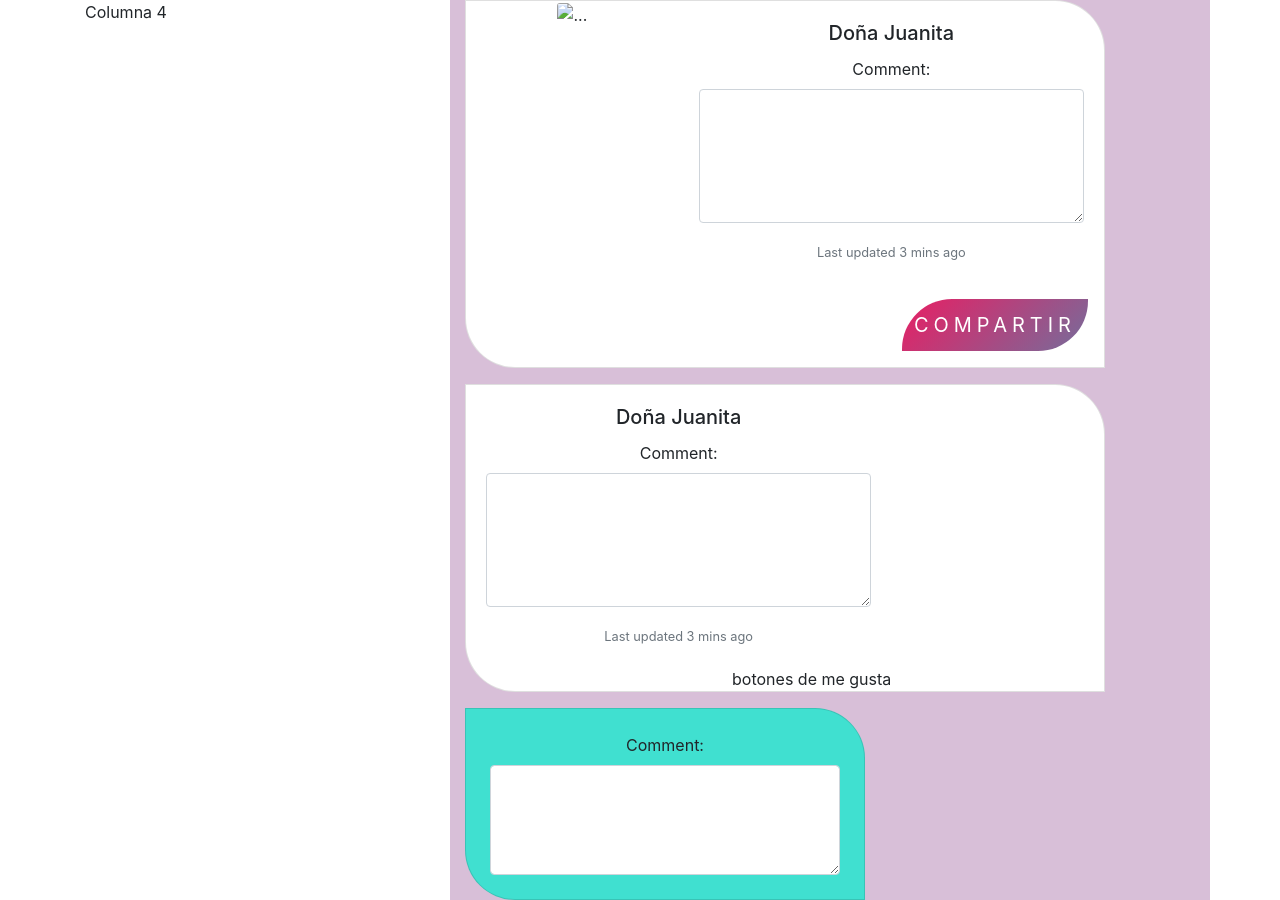
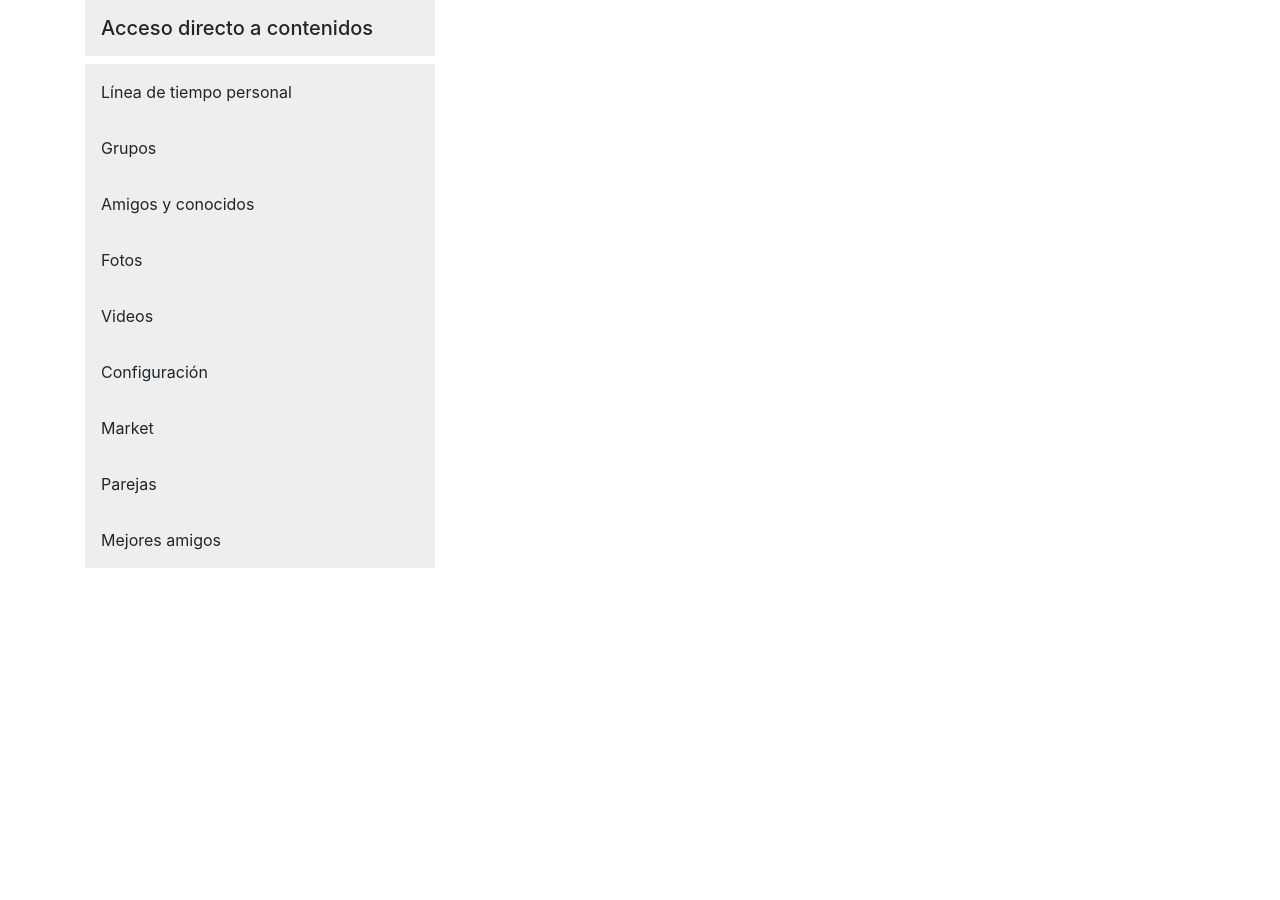
Before and after one commit to pcidsoto/Ejercicio-Grupal-4-Bootstrap, a plain HTML site: page main.html in a window 1280 px wide. After the commit the page ends 800 px from the top, so only its background shows below. Drawn offline with nearby package versions, Linux system fonts and the light colour scheme.

Commit message:
conflicto de ramas **

```diff
--- a/main.html
+++ b/main.html
@@ -12,59 +12,22 @@
 <body>
     <div class="container">
         <div class="row">
-            <div class="col-4">Columna 4</div>
-            <div class="col-8 col-sm-8 col-md-8 col-lg-8" style="background:thistle;">
-                <div class="card mb-3 text-center">
-                    <div class="row no-gutters">
-                      <div class="col-md-4">
-                        <img src="img/undraw_female_avatar_w3jk.svg" class="card-img img-responsive" alt="...">
-                      </div>
-                      <div class="col-md-8">
-                        <div class="card-body">
-                          <h5 class="card-title">Doña Juanita</h5>
-                          <form>
-                            <div class="form-group">
-                              <label for="comment">Comment:</label>
-                              <textarea class="form-control" rows="5" id="comment"></textarea>
-                            </div>
-                          </form>
-                          <p class="card-text"><small class="text-muted">Last updated 3 mins ago</small></p>
-                        </div>
-                        <div class="text-right">
-                            <button class="btn btn-post m-3" type="submit">Compartir</button>
-                        </div>
-                      </div>
-                    </div>
+            <div class="col-4">
+                <div>
+                    <h5 class="w-100 p-3" style="background-color: #eee;">Acceso directo a contenidos</h5>
                 </div>
+                <div class="w-100 p-3" style="background-color: #eee;">Línea de tiempo personal</div>
+                <div class="w-100 p-3" style="background-color: #eee;">Grupos</div>
+                <div class="w-100 p-3" style="background-color: #eee;">Amigos y conocidos</div>
+                <div class="w-100 p-3" style="background-color: #eee;">Fotos</div>
+                <div class="w-100 p-3" style="background-color: #eee;">Videos</div>
+                <div class="w-100 p-3" style="background-color: #eee;">Configuración</div>
+                <div class="w-100 p-3" style="background-color: #eee;">Market</div>
+                <div class="w-100 p-3" style="background-color: #eee;">Parejas</div>
+                <div class="w-100 p-3" style="background-color: #eee;">Mejores amigos</div>
+            </div>
+            <div class="col-8">
 
-                <!--COMENTARIOS-->
-                <div class="card mb-3 text-center">
-                    <div class="row no-gutters">
-                      <div class="col-md-8">
-                        <div class="card-body">
-                          <h5 class="card-title">Doña Juanita</h5>
-                          <form>
-                            <div class="form-group">
-                              <label for="comment">Comment:</label>
-                              <textarea class="form-control" rows="5" id="comment"></textarea>
-                            </div>
-                          </form>
-                          <p class="card-text"><small class="text-muted">Last updated 3 mins ago</small></p>
-                        </div>
-                        <div class="text-right">
-                            botones de me gusta
-                        </div>
-                      </div>
-                    </div>
-                </div>
-                <div class="card card-comment" style="background: turquoise;">
-                    <form>
-                        <div class="form-group text-center m-4">
-                          <label for="comment">Comment:</label>
-                          <textarea class="form-control" rows="4" id="comment"></textarea>
-                        </div>
-                      </form>
-                </div>
             </div>
         </div>
     </div>
```
